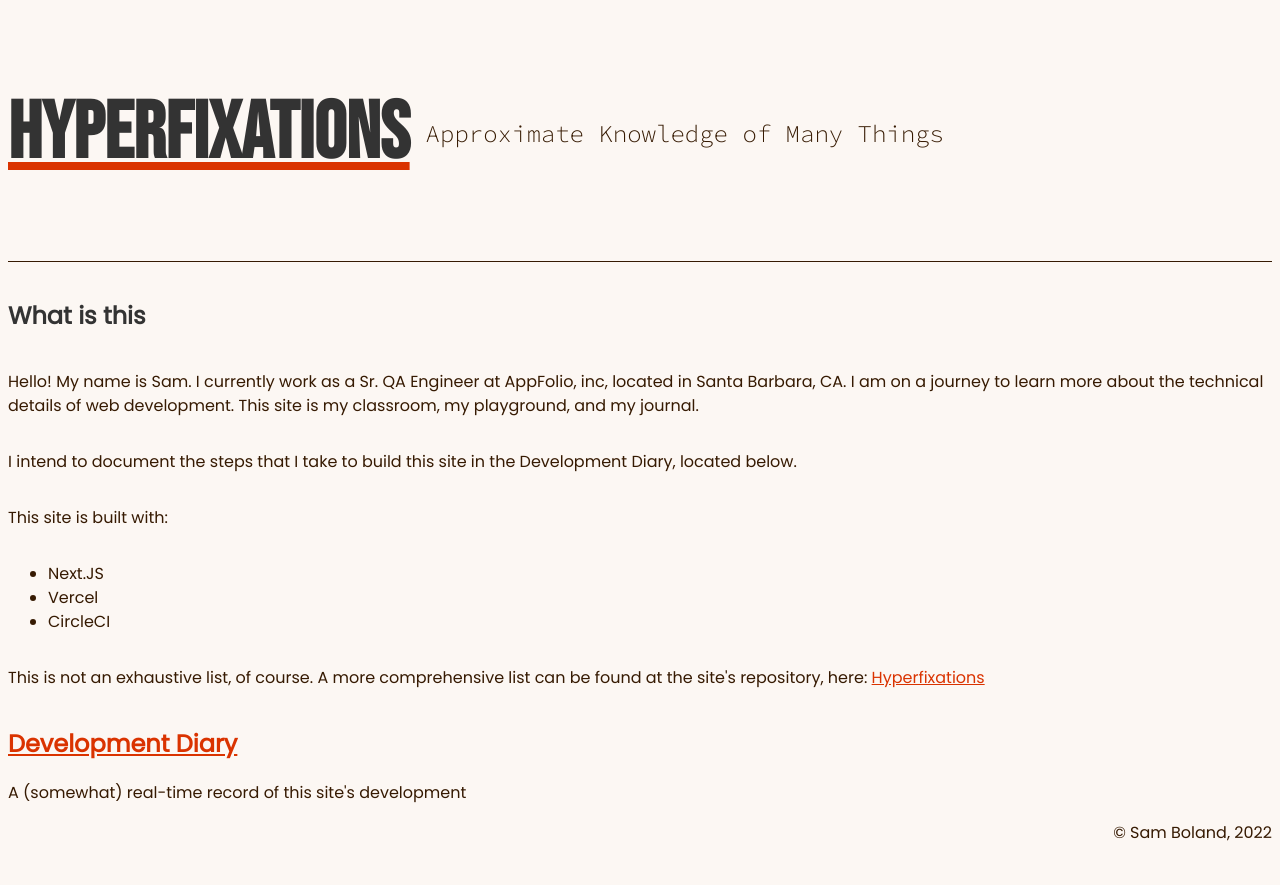
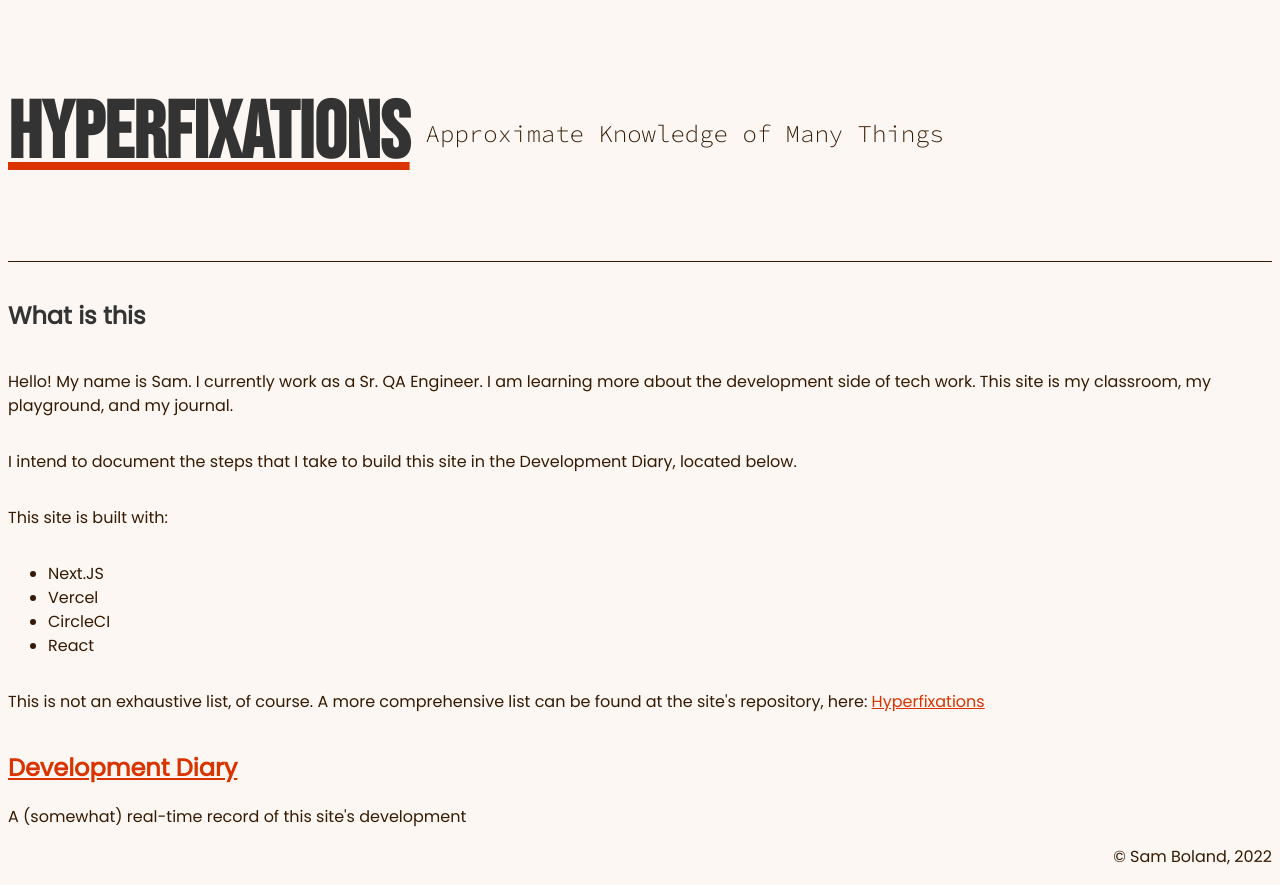
Before and after one commit to samuelboland/Hyperfixations, a Next.js app: page / in a window 1280 px wide. Before the commit the page ends 861 px from the top, so only its background shows below. Built offline with nearby package versions, Linux system fonts and the light colour scheme; no server answers.

Commit message:
Adjust introduction wording on site index page

```diff
--- a/pages/index.jsx
+++ b/pages/index.jsx
@@ -11,9 +11,8 @@ export default function Home() {
                     <div className={styles.introduction}>
                         <h2> What is this </h2>
                         <p>
-                            Hello! My name is Sam. I currently work as a Sr. QA Engineer at
-                            AppFolio, inc, located in Santa Barbara, CA. I am on a journey to learn
-                            more about the technical details of web development. This site is my
+                            Hello! My name is Sam. I currently work as a Sr. QA Engineer. I am
+                            learning more about the development side of tech work. This site is my
                             classroom, my playground, and my journal.
                         </p>
                         <p>
@@ -25,6 +24,7 @@ export default function Home() {
                             <li>Next.JS</li>
                             <li>Vercel</li>
                             <li>CircleCI</li>
+                            <li>React</li>
                         </ul>
                         <p>
                             This is not an exhaustive list, of course. A more comprehensive list can
```
